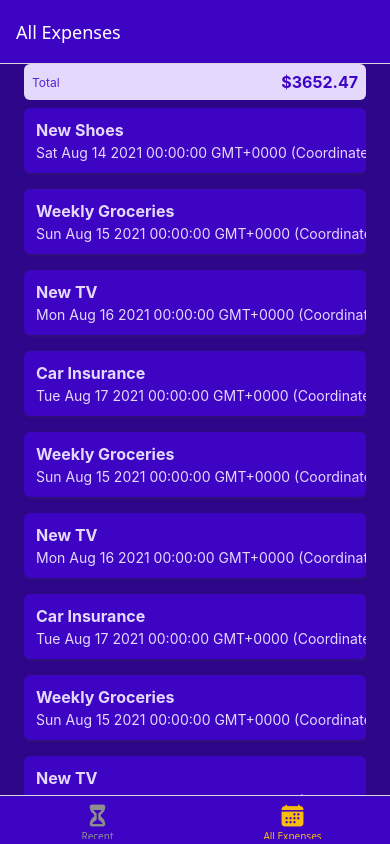
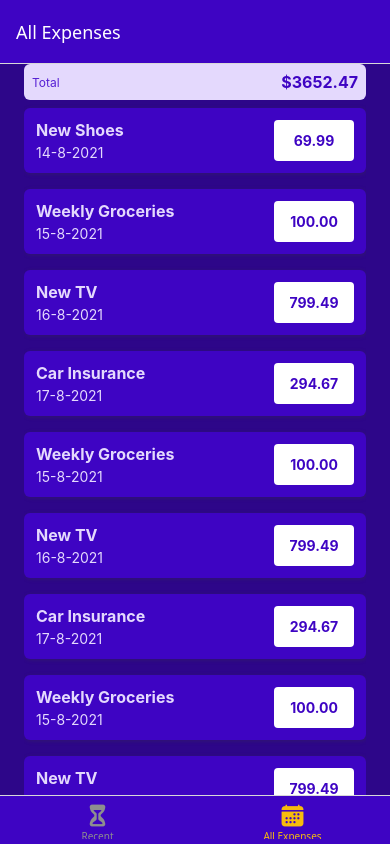
Before and after one commit to moshnogorskaia/expenses-tracker, a React Native app: screen /AllExpenses in a window 390 px wide. Built offline with nearby package versions, Linux system fonts and the light colour scheme.

Commit message:
Format the date

```diff
--- a/components/ExpensesOutput/ExpenseItem.js
+++ b/components/ExpensesOutput/ExpenseItem.js
@@ -1,5 +1,6 @@
 import { Pressable, View, Text, StyleSheet } from "react-native";
 import { GlobalStyles } from "../../constants/styles";
+import { getFormattedDate } from "../../util/date";
 
 function ExpenseItem({ description, date, amount }) {
 	return (
@@ -9,10 +10,10 @@
 					<Text style={[styles.textBase, styles.description]}>
 						{description}
 					</Text>
-					<Text style={styles.textBase}>{date.toString()}</Text>
+					<Text style={styles.textBase}>{getFormattedDate(date)}</Text>
 				</View>
 				<View style={styles.amountContainer}>
-					<Text style={styles.amount}>{amount}</Text>
+					<Text style={styles.amount}>{amount.toFixed(2)}</Text>
 				</View>
 			</View>
 		</Pressable>
@@ -50,6 +51,7 @@
 		justifyContent: "center",
 		alignItems: "center",
 		borderRadius: 4,
+		minWidth: 80,
 	},
 	amount: {
 		color: GlobalStyles.colors.primary500,
--- /dev/null
+++ b/util/date.js
@@ -0,0 +1,6 @@
+export function getFormattedDate(date) {
+	const day = date.getDate();
+	const month = date.getMonth() + 1;
+	const year = date.getFullYear();
+	return `${day}-${month}-${year}`;
+}
```
